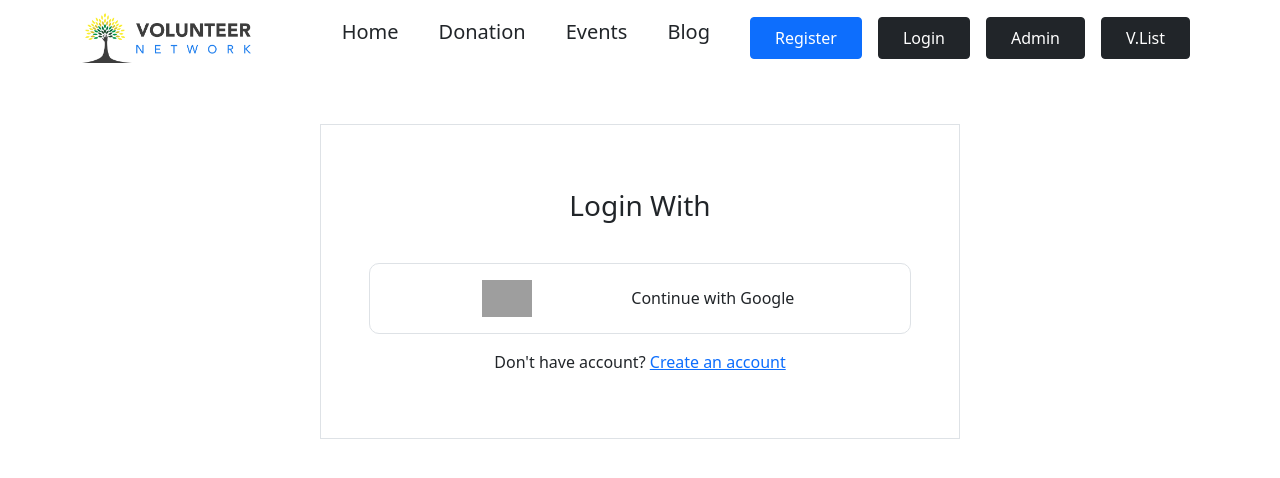
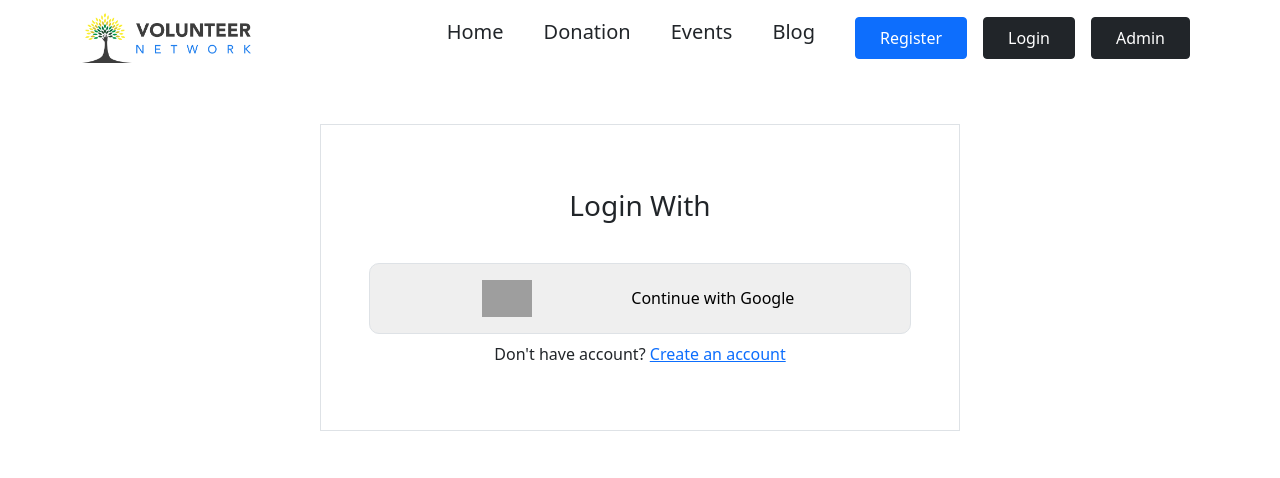
Before and after one commit to Rasel105/volunteer-network-client, a React (Create React App) app: page /login in a window 1280 px wide. Shown: the top 478 px of the page. Built offline with nearby package versions, Linux system fonts and the light colour scheme; grey boxes are pictures that could not be loaded.

Commit message:
admin setup, toast added registation event input field data clearred

```diff
--- a/src/App.js
+++ b/src/App.js
@@ -18,7 +18,7 @@ function App() {
         <Route path='/login' element={<Login />}></Route>
         <Route path='/donation' element={<Donation />}></Route>
         <Route path='/events' element={<Events />}></Route>
-        <Route path='/volunteer-list' element={<VolunteerLists />}></Route>
+        <Route path='/admin' element={<VolunteerLists />}></Route>
       </Routes>
     </div>
   );
--- a/src/Pages/Events/Events.js
+++ b/src/Pages/Events/Events.js
@@ -4,12 +4,16 @@ import logo from '../../logos/plus 1.png'
 import './Events.css';
 import { useForm } from 'react-hook-form';
 import axios from 'axios';
+import { ToastContainer, toast } from 'react-toastify';
+import 'react-toastify/dist/ReactToastify.css';
+
+
 
 const Events = () => {
     const { register, handleSubmit } = useForm();
     const [selectedImage, setSelectedImage] = useState(false);
 
-    const onSubmit = data => {
+    const onSubmit = (data, e) => {
         // const events = data.data;
         // axios.post('http://localhost:5000/events', (events))
         //     .then(res => {
@@ -26,6 +30,8 @@ const Events = () => {
             .then(response => response.json())
             .then(data => {
                 console.log('Success:', data);
+                e.target.reset();
+                toast("Data inserted!")
             })
     }
 
@@ -105,6 +111,7 @@ const Events = () => {
                     </div>
                 </div>
             </div>
+            <ToastContainer/>
         </div>
     );
 };
--- a/src/Pages/Header/Header.js
+++ b/src/Pages/Header/Header.js
@@ -32,9 +32,6 @@ const Header = () => {
                             <Link to='/admin'>
                                 <button className='btn btn-dark px-4 py-2 m-2 text-white'>Admin</button>
                             </Link>
-                            <Link to='/volunteer-list'>
-                                <button className='btn btn-dark px-4 py-2 m-2 text-white'>V.List</button>
-                            </Link>
                         </Nav>
                     </Navbar.Collapse>
                 </Container>
--- a/src/Pages/SearchBar/SearchBar.js
+++ b/src/Pages/SearchBar/SearchBar.js
@@ -14,6 +14,7 @@ const SearchBar = () => {
         backgroundSize: 'cover',
         backgroundRepeat: 'no-repeat',
         backgroundImage: `url(${Background})`,
+        opacity: '0.5'
     }
 
     return (
--- a/src/Shared/Login/Login.js
+++ b/src/Shared/Login/Login.js
@@ -1,21 +1,36 @@
 import React from 'react';
-import { Link } from 'react-router-dom';
+import { Link, useNavigate } from 'react-router-dom';
 import './Login.css'
+import { useSignInWithGoogle } from 'react-firebase-hooks/auth';
+import auth from '../../firebase.init';
+import { toast } from 'react-toastify';
+import { ToastContainer } from 'react-bootstrap';
+import 'react-toastify/dist/ReactToastify.css';
 
 const Login = () => {
+    const navigate = useNavigate();
+    const [signInWithGoogle, user, loading, error] = useSignInWithGoogle(auth);
+    console.log(user)
+    if(user){
+        navigate('/');
+        toast("Log in successful")
+    }
+
+    const handleLogIn = () => {
+        signInWithGoogle();
+    }
 
     return (
-        <div className='w-50 mx-auto border p-5 m-5'>
+        <div className='w-50 d-flex flex-column mx-auto border p-5 m-5'>
             <h3 className='text-center mb-4 p-3'>Login With</h3>
-            <p className='d-flex justify-content-evenly align-items-center border p-3 login-btn'>
-                <img style={{width: '50px'}} src="https://w7.pngwing.com/pngs/869/485/png-transparent-google-logo-computer-icons-google-text-logo-google-logo.png" alt="" />
+            <button onClick={handleLogIn} className='d-flex justify-content-evenly align-items-center border p-3 login-btn'>
+                <img style={{ width: '50px' }} src="https://w7.pngwing.com/pngs/869/485/png-transparent-google-logo-computer-icons-google-text-logo-google-logo.png" alt="" />
                 <p className='m-1 text-center'>Continue with Google</p>
-            </p>
-
-                <p className='link-style'>Don't have account? <Link to={"/register  "}>
-                    Create an account
-                </Link></p>
-
+            </button>
+            <p className='link-style mt-2'>Don't have account? <Link to={"/register  "}>
+                Create an account
+            </Link></p>
+            <ToastContainer/>
         </div>
     );
 };
--- a/src/Shared/Register/Register.js
+++ b/src/Shared/Register/Register.js
@@ -1,6 +1,10 @@
 import React, { useState } from 'react';
 import { useForm } from "react-hook-form";
 import './Register.css'
+import { ToastContainer, toast } from 'react-toastify';
+import 'react-toastify/dist/ReactToastify.css';
+
+
 
 const Register = () => {
     const { register, handleSubmit } = useForm();
@@ -15,6 +19,7 @@ const Register = () => {
             .then(response => response.json())
             .then(data => {
                 console.log('Success:', data);
+                toast("Registation Successfull.")
                 e.target.reset();
             })
     }
@@ -29,6 +34,7 @@ const Register = () => {
             <input placeholder='Desicription' {...register("Desicription", { required: true })} />
             <input placeholder='Organize books at the library' {...register("organize", { required: true })} />
             <input className='submit-btn mt-3 btn btn-primary p-3' type="submit" value="Register" />
+            <ToastContainer />
         </form>
     );
 };
```
